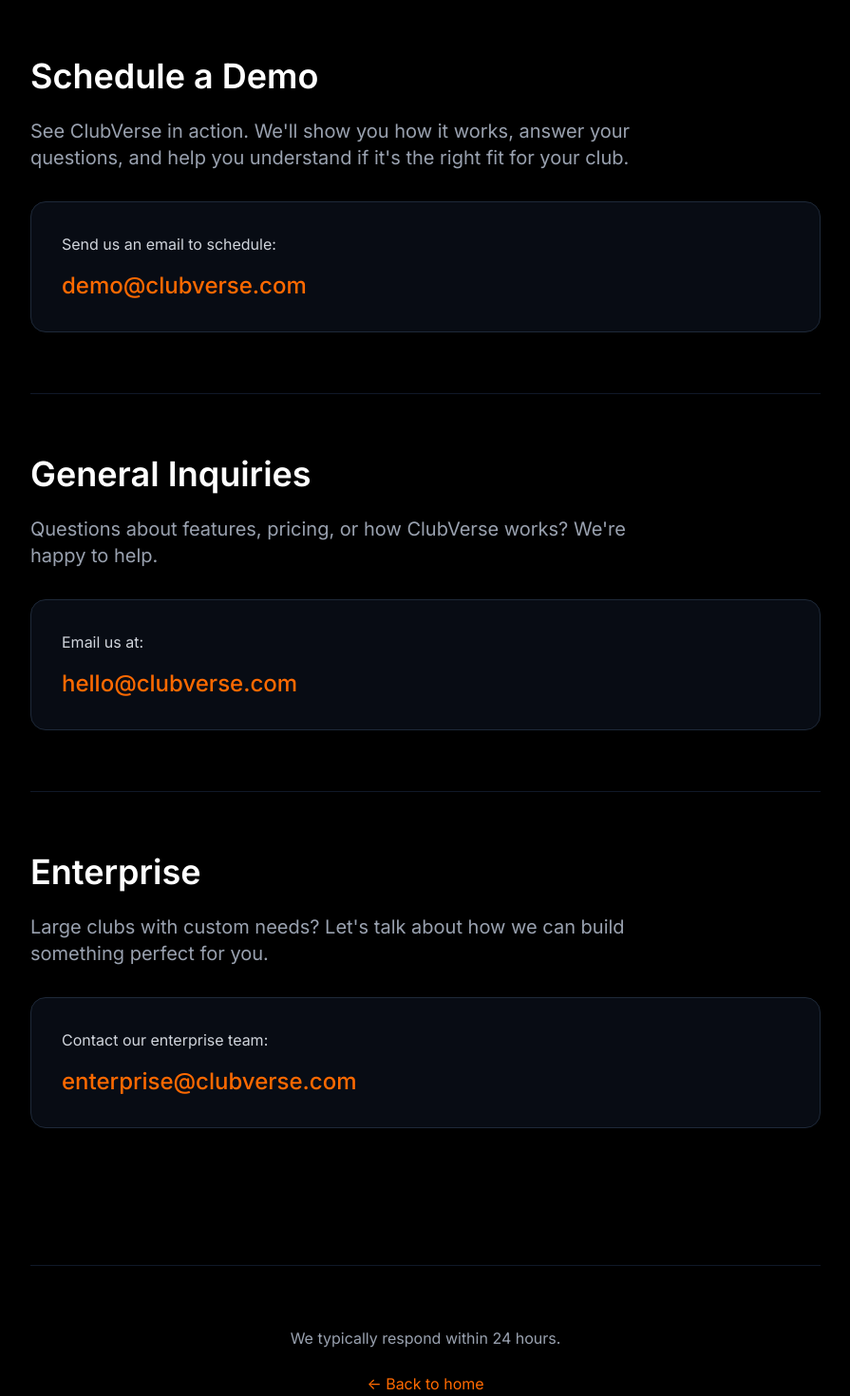
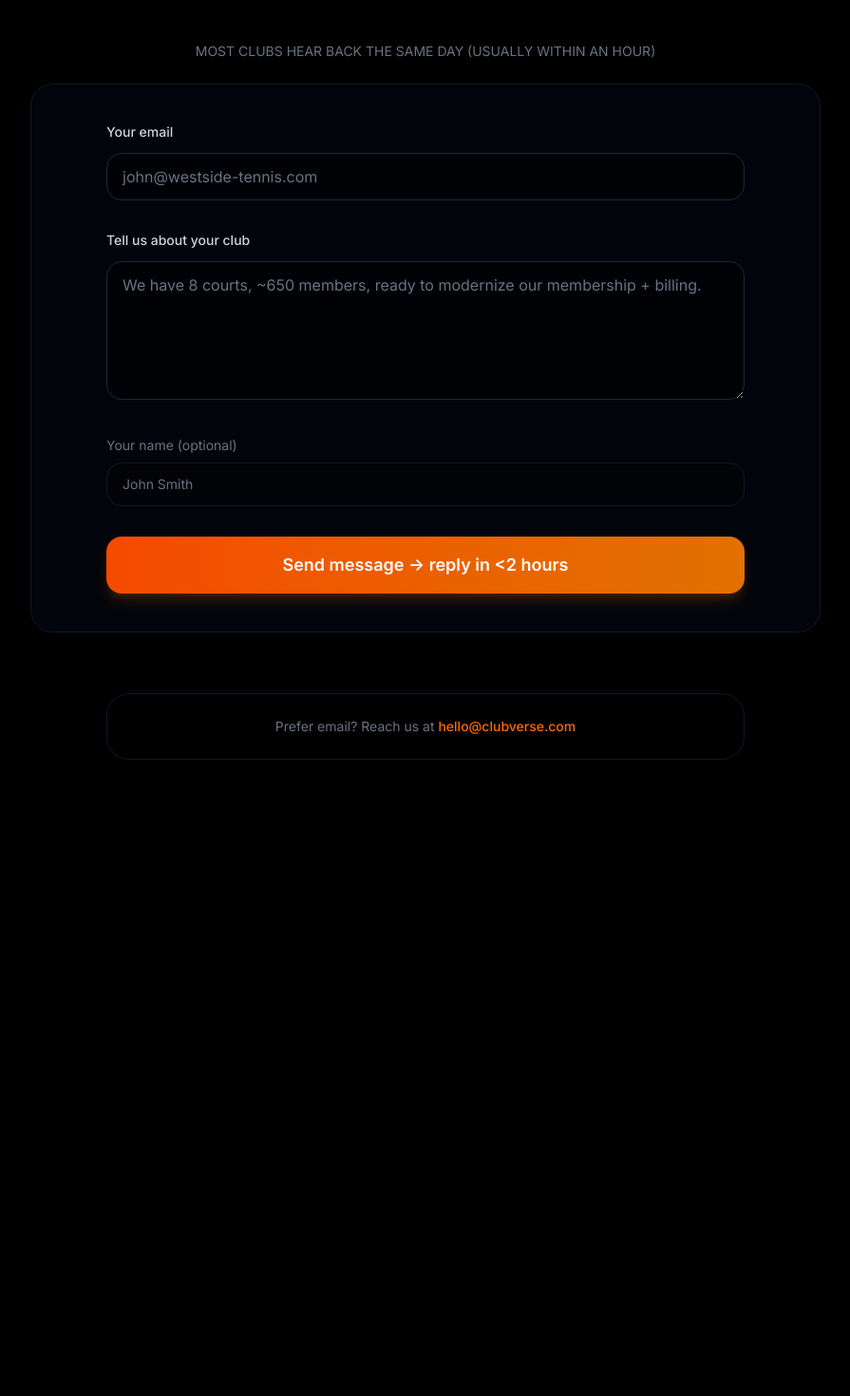
Before and after one commit to mockbaknights/clubverseai_website, a Next.js app: page /contact in a window 1280 px wide. Shown: the part 260-1730 px from the top of the page at 95% size, without its empty margins (192-1087 px from the left). After the commit the page ends 1188 px from the top, so only its background shows below. Built offline with nearby package versions, Linux system fonts and the light colour scheme.

Commit message:
Refine contact form and pricing CTA

```diff
--- a/app/contact/page.tsx
+++ b/app/contact/page.tsx
@@ -1,79 +1,72 @@
-import Link from "next/link";
-
 export default function ContactPage() {
   return (
     <div className="min-h-screen bg-black text-white">
       <div className="container mx-auto px-4 py-16 max-w-4xl">
-        <div className="mb-20 text-center">
-          <h1 className="text-5xl md:text-6xl font-semibold mb-6 text-white">Get in Touch</h1>
+        <div className="mb-16 text-center">
+          <h1 className="text-5xl md:text-6xl font-semibold mb-6 text-white">Talk to ClubVerse</h1>
           <p className="text-xl text-gray-400 max-w-2xl mx-auto">
-            Have questions? Want to see a demo? We're here to help.
+            Tell us about your club. We'll show you exactly how ClubVerse fits.
           </p>
         </div>
 
-        <div className="space-y-16">
-          {/* Schedule a Demo */}
-          <section className="border-b border-gray-900 pb-16">
-            <h2 className="text-4xl font-semibold mb-6 text-white">Schedule a Demo</h2>
-            <p className="text-xl text-gray-400 mb-8 max-w-2xl">
-              See ClubVerse in action. We'll show you how it works, answer your questions, and help you understand if it's the right fit for your club.
-            </p>
-            <div className="bg-gray-900/50 border border-gray-800 rounded-2xl p-8">
-              <p className="text-gray-300 mb-4">Send us an email to schedule:</p>
-              <a
-                href="mailto:demo@clubverse.com"
-                className="text-2xl font-medium text-orange-500 hover:text-orange-400 transition-colors"
-              >
-                demo@clubverse.com
-              </a>
-            </div>
-          </section>
-
-          {/* General Inquiries */}
-          <section className="border-b border-gray-900 pb-16">
-            <h2 className="text-4xl font-semibold mb-6 text-white">General Inquiries</h2>
-            <p className="text-xl text-gray-400 mb-8 max-w-2xl">
-              Questions about features, pricing, or how ClubVerse works? We're happy to help.
-            </p>
-            <div className="bg-gray-900/50 border border-gray-800 rounded-2xl p-8">
-              <p className="text-gray-300 mb-4">Email us at:</p>
-              <a
-                href="mailto:hello@clubverse.com"
-                className="text-2xl font-medium text-orange-500 hover:text-orange-400 transition-colors"
-              >
-                hello@clubverse.com
-              </a>
-            </div>
-          </section>
-
-          {/* Enterprise */}
-          <section className="pb-16">
-            <h2 className="text-4xl font-semibold mb-6 text-white">Enterprise</h2>
-            <p className="text-xl text-gray-400 mb-8 max-w-2xl">
-              Large clubs with custom needs? Let's talk about how we can build something perfect for you.
-            </p>
-            <div className="bg-gray-900/50 border border-gray-800 rounded-2xl p-8">
-              <p className="text-gray-300 mb-4">Contact our enterprise team:</p>
-              <a
-                href="mailto:enterprise@clubverse.com"
-                className="text-2xl font-medium text-orange-500 hover:text-orange-400 transition-colors"
-              >
-                enterprise@clubverse.com
-              </a>
-            </div>
-          </section>
+        <div className="text-center text-sm text-gray-500 uppercase mb-6">
+          Most clubs hear back the same day (usually within an hour)
         </div>
 
-        <div className="mt-20 pt-16 border-t border-gray-900 text-center">
-          <p className="text-gray-400 mb-6">
-            We typically respond within 24 hours.
-          </p>
-          <Link
-            href="/"
-            className="text-orange-500 hover:text-orange-400 transition-colors"
-          >
-            ← Back to home
-          </Link>
+        <form className="bg-gray-950/60 border border-gray-900 rounded-3xl p-10 shadow-2xl">
+          <div className="space-y-8 max-w-2xl mx-auto">
+            {/* Email */}
+            <div>
+              <label className="block text-sm font-medium mb-3 text-gray-300">
+                Your email
+              </label>
+              <input
+                type="email"
+                required
+                placeholder="john@westside-tennis.com"
+                className="w-full px-4 py-3 rounded-2xl bg-black/40 border border-gray-800 text-white placeholder-gray-500 focus:outline-none focus:ring-2 focus:ring-orange-500"
+              />
+            </div>
+
+            {/* Message */}
+            <div>
+              <label className="block text-sm font-medium mb-3 text-gray-300">
+                Tell us about your club
+              </label>
+              <textarea
+                required
+                rows={5}
+                placeholder="We have 8 courts, ~650 members, ready to modernize our membership + billing."
+                className="w-full px-4 py-3 rounded-2xl bg-black/40 border border-gray-800 text-white placeholder-gray-500 focus:outline-none focus:ring-2 focus:ring-orange-500"
+              />
+            </div>
+
+            {/* Optional name */}
+            <div className="text-sm text-gray-500">
+              <label className="block mb-2">Your name (optional)</label>
+              <input
+                type="text"
+                placeholder="John Smith"
+                className="w-full px-4 py-3 rounded-2xl bg-black/30 border border-gray-900 text-white placeholder-gray-500 focus:outline-none focus:ring-2 focus:ring-gray-700"
+              />
+            </div>
+
+            <button
+              type="submit"
+              className="w-full bg-gradient-to-r from-orange-600 to-amber-600 hover:from-orange-700 hover:to-amber-700 text-white font-semibold py-4 rounded-2xl text-lg transition-all duration-200 shadow-lg shadow-orange-500/20 hover:shadow-orange-500/40"
+            >
+              Send message → reply in &lt;2 hours
+            </button>
+          </div>
+        </form>
+
+        <div className="mt-16 max-w-2xl mx-auto">
+          <div className="bg-black/20 border border-gray-900 rounded-3xl p-6 text-center text-sm text-gray-500">
+            Prefer email? Reach us at{" "}
+            <a href="mailto:hello@clubverse.com" className="text-orange-500 hover:text-orange-400 font-medium">
+              hello@clubverse.com
+            </a>
+          </div>
         </div>
       </div>
     </div>
--- a/app/pricing/page.tsx
+++ b/app/pricing/page.tsx
@@ -44,7 +44,6 @@
                 <th className="px-6 py-5 font-semibold">ClubVerse Fee</th>
                 <th className="px-6 py-5 font-semibold">Total (incl. Stripe)</th>
                 <th className="px-6 py-5 font-semibold">Member Limits</th>
-                <th className="px-6 py-5 font-semibold"></th>
               </tr>
             </thead>
             <tbody className="divide-y divide-gray-900 text-lg">
@@ -57,26 +56,24 @@
                   <td className="px-6 py-6 text-gray-200">{plan.fee}</td>
                   <td className="px-6 py-6 text-gray-200">{plan.total}</td>
                   <td className="px-6 py-6 text-gray-300">{plan.limits}</td>
-                  <td className="px-6 py-6">
-                    <Link
-                      href="/contact"
-                      className="inline-flex items-center justify-center rounded-full border border-gray-700 px-5 py-2 text-sm font-medium text-white hover:border-gray-500 transition-colors"
-                    >
-                      Talk to us
-                    </Link>
-                  </td>
                 </tr>
               ))}
             </tbody>
           </table>
         </div>
 
-        <div className="text-center pt-12 border-t border-gray-900 mt-16">
-          <p className="text-gray-400 mb-4">
+        <div className="text-center pt-12 border-t border-gray-900 mt-16 space-y-6">
+          <p className="text-gray-400">
             Includes GameTime API integration, automated billing, and QuickBooks sync.
           </p>
+          <Link
+            href="/contact"
+            className="inline-flex items-center justify-center rounded-full border border-gray-700 px-8 py-3 text-white hover:border-gray-500 transition-colors text-lg font-medium"
+          >
+            Talk to us
+          </Link>
           <p className="text-gray-500 text-sm">
-            Need help choosing? <Link href="/contact" className="text-orange-500 hover:text-orange-400">Contact us</Link> and we'll guide you to the right plan.
+            Need help choosing? We’ll guide you to the right plan.
           </p>
         </div>
       </div>
```
